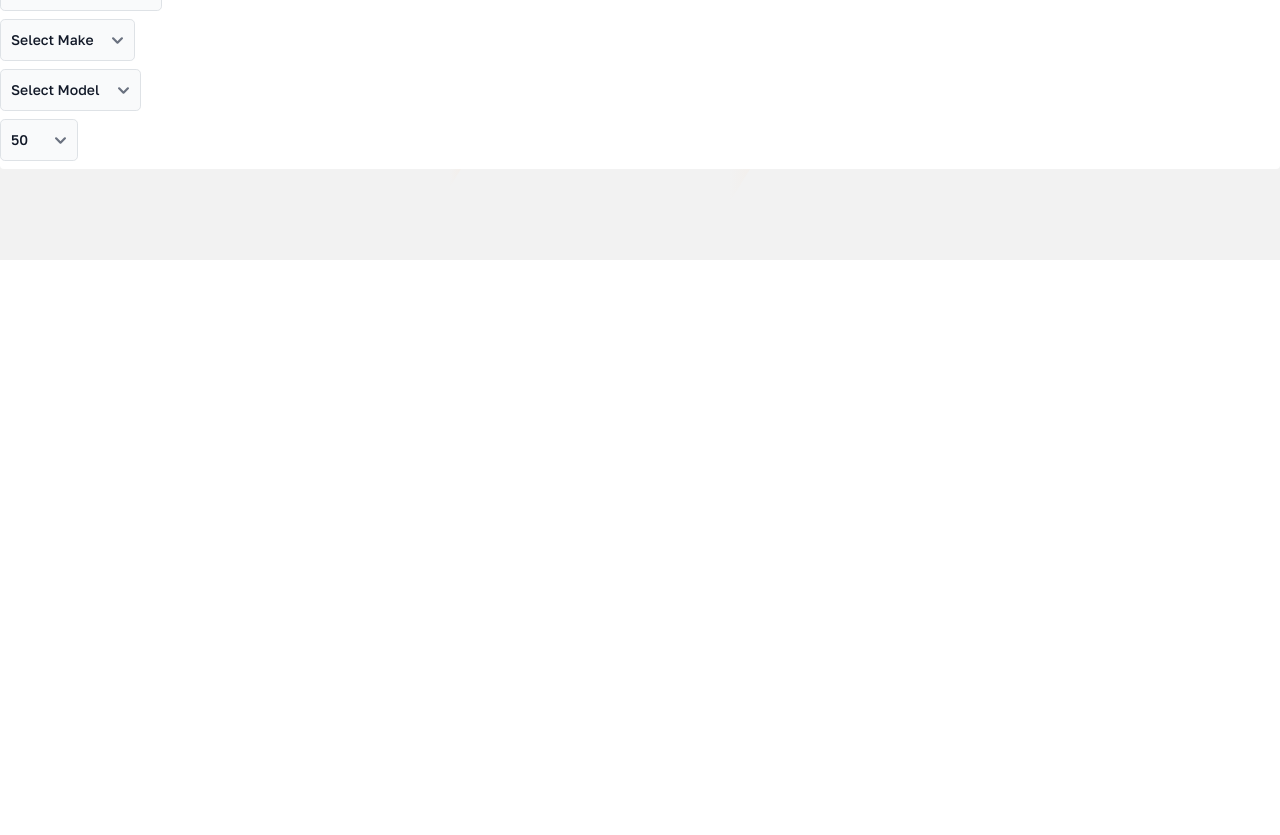
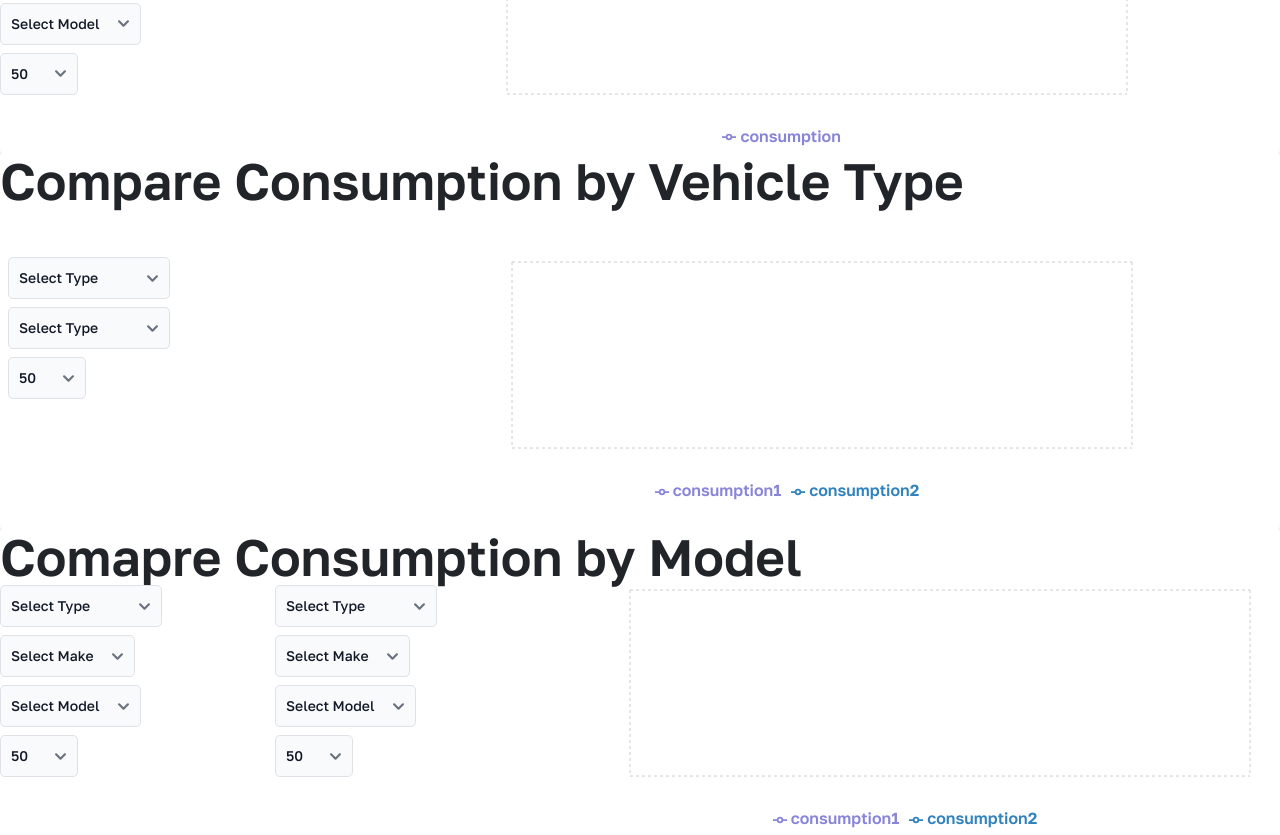
Before and after one commit to CarbonCopyRepo/frontend, a React (Vite) app: page /consumption in a window 1280 px wide. Shown: the part 540-1375 px from the top of the page. Before the commit the page ends 800 px from the top, so only its background shows below. Built offline with nearby package versions, Linux system fonts and the light colour scheme.

Commit message:
finished consumption page

```diff
--- /dev/null
+++ b/src/components/consumption/CompareConsumptionByModel.tsx
@@ -0,0 +1,166 @@
+import { useState, useEffect } from 'react';
+import type { Make, Model } from '../../types/vehicle.types';
+import type { Consumption } from '../../types/emissions.types';
+import { getMakesForVehicleType } from '../../apiCalls/getMakesForVehicleType';
+import { getModelsForVehicleMake } from '../../apiCalls/getModelsForVehicleMake';
+import { getYearlyConsumptionModelBTU } from '../../apiCalls/getYearlyConsumptionModelBTU';
+import VehicleMakesDropdown from '../../components/dropdowns/VehicleMakesDropdown';
+import VehicleModelDropdown from '../../components/dropdowns/VehicleModelDropdown';
+import VehicleTypeDropdown from '../../components/dropdowns/VehicleTypeDropdown';
+import MileDropdown from '../../components/dropdowns/MileDropdown';
+import { XAxis, YAxis, Tooltip, CartesianGrid, LineChart, Legend, Line } from 'recharts';
+
+export default function CompareConsumptionByModel() {
+  const [makes1, setMakes1] = useState<Array<Make>>([{ make: 'Acura' }]);
+  const [models1, setModels1] = useState<Array<Model>>();
+
+  const [selectedType1, setSelectedType1] = useState<string>();
+  const [selectedMake1, setSelectedMake1] = useState<string>();
+  const [selectedModel1, setSelectedModel1] = useState<string>();
+  const [selectedMile1, setSelectedMile1] = useState<number>(50);
+
+  const [makes2, setMakes2] = useState<Array<Make>>([{ make: 'Acura' }]);
+  const [models2, setModels2] = useState<Array<Model>>();
+
+  const [selectedType2, setSelectedType2] = useState<string>();
+  const [selectedMake2, setSelectedMake2] = useState<string>();
+  const [selectedModel2, setSelectedModel2] = useState<string>();
+  const [selectedMile2, setSelectedMile2] = useState<number>(50);
+
+  const [consumption, setConsumption] = useState<Array<Consumption>>();
+
+  useEffect(() => {
+    const getMakes = async () => {
+      setMakes1(null);
+      setSelectedMake1(null);
+      setModels1(null);
+      setSelectedModel1(null);
+
+      const vehicleMakes = await getMakesForVehicleType(selectedType1);
+      setMakes1(vehicleMakes.data);
+    };
+
+    if (selectedType1) getMakes();
+  }, [selectedType1]);
+
+  useEffect(() => {
+    const getModels = async () => {
+      setModels1(null);
+      setSelectedModel1(null);
+
+      const vehicleModels = await getModelsForVehicleMake(selectedType1, selectedMake1);
+      setModels1(vehicleModels.data);
+    };
+
+    if (selectedMake1) getModels();
+  }, [selectedMake1]);
+
+  useEffect(() => {
+    const getMakes = async () => {
+      setMakes2(null);
+      setSelectedMake2(null);
+      setModels2(null);
+      setSelectedModel2(null);
+
+      const vehicleMakes = await getMakesForVehicleType(selectedType2);
+      setMakes2(vehicleMakes.data);
+    };
+
+    if (selectedType2) getMakes();
+  }, [selectedType2]);
+
+  useEffect(() => {
+    const getModels = async () => {
+      setModels2(null);
+      setSelectedModel2(null);
+
+      const vehicleModels = await getModelsForVehicleMake(selectedType2, selectedMake2);
+      setModels2(vehicleModels.data);
+    };
+
+    if (selectedMake2) getModels();
+  }, [selectedMake2]);
+
+  useEffect(() => {
+    const getBTUModel = async () => {
+      const consumptionData1 = await getYearlyConsumptionModelBTU(
+        selectedType1,
+        selectedMake1,
+        selectedModel1,
+        selectedMile1
+      );
+
+      const consumptionData2 = await getYearlyConsumptionModelBTU(
+        selectedType2,
+        selectedMake2,
+        selectedModel2,
+        selectedMile2
+      );
+
+      const formattedData1 = consumptionData1.data.map((d) => {
+        return {
+          year: d.year,
+          consumption1: d.consumption,
+        };
+      });
+
+      const formattedData2 = consumptionData2.data.map((d) => {
+        return {
+          year: d.year,
+          consumption2: d.consumption,
+        };
+      });
+
+      const formattedData = formattedData1.map((d) => {
+        const newPt = formattedData2.find((e) => e.year === d.year);
+        if (newPt) {
+          return {
+            year: d.year,
+            consumption1: d.consumption1,
+            consumption2: newPt.consumption2,
+          };
+        }
+      });
+
+      setConsumption(formattedData);
+    };
+
+    if (selectedModel1) getBTUModel();
+  }, [selectedModel1, selectedMile1, selectedModel2, selectedMile2]);
+
+  return (
+    <div className="bg-white rounded">
+      <h1>Comapre Consumption by Model</h1>
+      <div className="flex flex-row">
+        <div className="w-1/3">
+          <VehicleTypeDropdown selectedType={selectedType1} setSelectedType={setSelectedType1} />
+          <VehicleMakesDropdown makes={makes1} setSelectedMake={setSelectedMake1} />
+          <VehicleModelDropdown models={models1} setSelectedModel={setSelectedModel1} />
+          <MileDropdown selectedMile={selectedMile1} setSelectedMile={setSelectedMile1} />
+        </div>
+        <div className="w-1/3">
+          <VehicleTypeDropdown selectedType={selectedType2} setSelectedType={setSelectedType2} />
+          <VehicleMakesDropdown makes={makes2} setSelectedMake={setSelectedMake2} />
+          <VehicleModelDropdown models={models2} setSelectedModel={setSelectedModel2} />
+          <MileDropdown selectedMile={selectedMile2} setSelectedMile={setSelectedMile2} />
+        </div>
+        <div>
+          <LineChart
+            width={730}
+            height={250}
+            data={consumption}
+            margin={{ top: 5, right: 30, left: 20, bottom: 5 }}
+          >
+            <CartesianGrid strokeDasharray="3 3" />
+            <XAxis dataKey="year" />
+            <YAxis />
+            <Tooltip />
+            <Legend />
+            <Line type="monotone" dataKey="consumption1" stroke="#8884d8" />
+            <Line type="monotone" dataKey="consumption2" />
+          </LineChart>
+        </div>
+      </div>
+    </div>
+  );
+}
--- a/src/components/consumption/CompareConsumptionByType.tsx
+++ b/src/components/consumption/CompareConsumptionByType.tsx
@@ -17,8 +17,6 @@ export default function CompareEmissionsByType() {
       const consumptionData1 = await getYearlyConsumptionTypeBTU(selectedType1, selectedMile);
       const consumptionData2 = await getYearlyConsumptionTypeBTU(selectedType2, selectedMile);
 
-      console.log(consumptionData1);
-
       const formattedData1 = consumptionData1.data.map((d) => {
         return {
           year: d.year,
@@ -33,16 +31,19 @@ export default function CompareEmissionsByType() {
         };
       });
 
-      console.log(formattedData1);
-      console.log(formattedData2);
-
-      const formattedData = formattedData1.concat(formattedData2);
-
-      console.log(formattedData);
+      const formattedData = formattedData1.map((d) => {
+        console.log(formattedData2[d.year]);
+        const newPt = formattedData2.find((e) => e.year === d.year);
+        if (newPt) {
+          return {
+            year: d.year,
+            consumption1: d.consumption1,
+            consumption2: newPt.consumption2,
+          };
+        }
+      });
 
       setConsumption(formattedData);
-
-      console.log(consumption);
     };
 
     if (selectedType1 && selectedType2) getBTUModel();
@@ -51,14 +52,13 @@ export default function CompareEmissionsByType() {
   return (
     <div className="bg-white rounded">
       <h1>Compare Consumption by Vehicle Type</h1>
-      <div className="flex flex-row">
+      <div className="flex flex-row h-80 py-5 pl-2">
         <div className="w-1/3">
           <VehicleTypeDropdown selectedType={selectedType1} setSelectedType={setSelectedType1} />
           <VehicleTypeDropdown selectedType={selectedType2} setSelectedType={setSelectedType2} />
           <MileDropdown selectedMile={selectedMile} setSelectedMile={setSelectedMile} />
         </div>
         <div>
-          {consumption && consumption.length > 0 && (
           <LineChart
             width={730}
             height={250}
@@ -73,7 +73,6 @@ export default function CompareEmissionsByType() {
             <Line type="monotone" dataKey="consumption1" stroke="#8884d8" />
             <Line type="monotone" dataKey="consumption2" />
           </LineChart>
-          )}
         </div>
       </div>
     </div>
--- a/src/components/consumption/ConsumptionByModel.tsx
+++ b/src/components/consumption/ConsumptionByModel.tsx
@@ -73,7 +73,6 @@ export default function EmissionsByModel() {
           <MileDropdown selectedMile={selectedMile} setSelectedMile={setSelectedMile} />
         </div>
         <div>
-          {consumption && consumption.length > 0 && (
           <LineChart
             width={730}
             height={250}
@@ -87,7 +86,6 @@ export default function EmissionsByModel() {
             <Legend />
             <Line type="monotone" dataKey="consumption" stroke="#8884d8" />
           </LineChart>
-          )}
         </div>
       </div>
     </div>
--- a/src/components/consumption/ConsumptionByType.tsx
+++ b/src/components/consumption/ConsumptionByType.tsx
@@ -24,7 +24,7 @@ export default function EmissionsByModel() {
   }, [selectedType, selectedMile]);
 
   return (
-    <div className="bg-white rounded">
+    <div className="bg-white rounded mt-20">
       <h1>Consumption by Vehicle Type</h1>
       <div className="flex flex-row">
         <div className="w-1/3">
@@ -32,7 +32,6 @@ export default function EmissionsByModel() {
           <MileDropdown selectedMile={selectedMile} setSelectedMile={setSelectedMile} />
         </div>
         <div>
-          {consumption && consumption.length > 0 && (
           <LineChart
             width={730}
             height={250}
@@ -46,7 +45,6 @@ export default function EmissionsByModel() {
             <Legend />
             <Line type="monotone" dataKey="consumption" stroke="#8884d8" />
           </LineChart>
-          )}
         </div>
       </div>
     </div>
--- a/src/routes/Consumption.tsx
+++ b/src/routes/Consumption.tsx
@@ -1,13 +1,15 @@
 import ConsumptionByModel from '../components/consumption/ConsumptionByModel';
 import ConsumptionByType from '../components/consumption/ConsumptionByType';
 import CompareConsumptionByType from '../components/consumption/CompareConsumptionByType';
+import CompareConsumptionByModel from '../components/consumption/CompareConsumptionByModel';
 
 export default function Consumption() {
   return (
     <>
       <ConsumptionByType />
+      <ConsumptionByModel />
       <CompareConsumptionByType />
-      <ConsumptionByModel />
+      <CompareConsumptionByModel />
     </>
   );
 }
```
Lines whose indentation alone changed are shown as unchanged.
